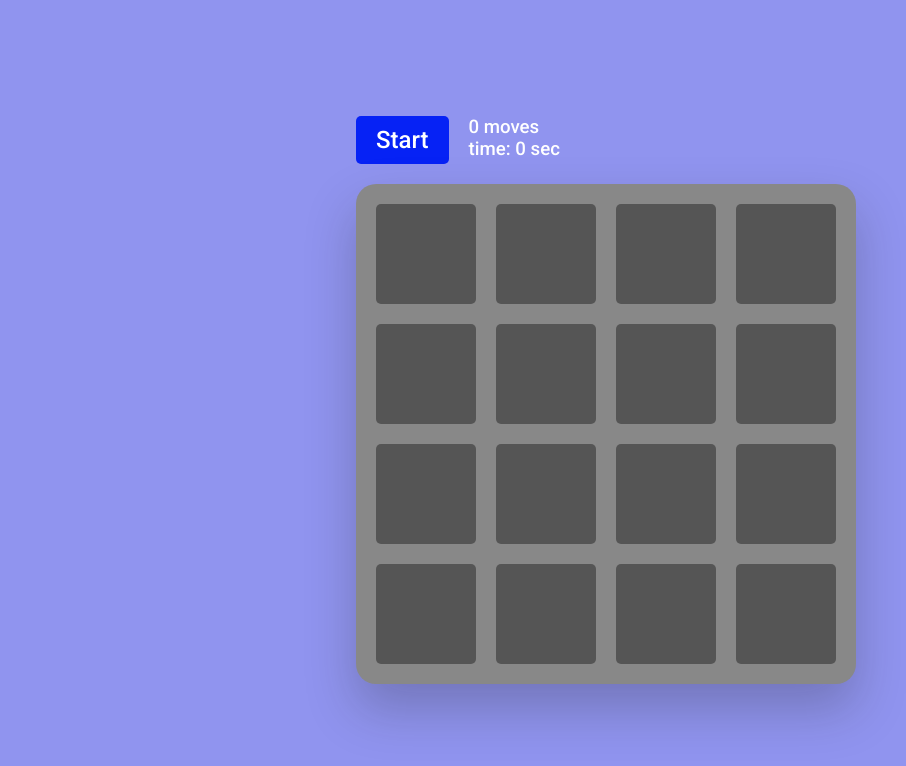
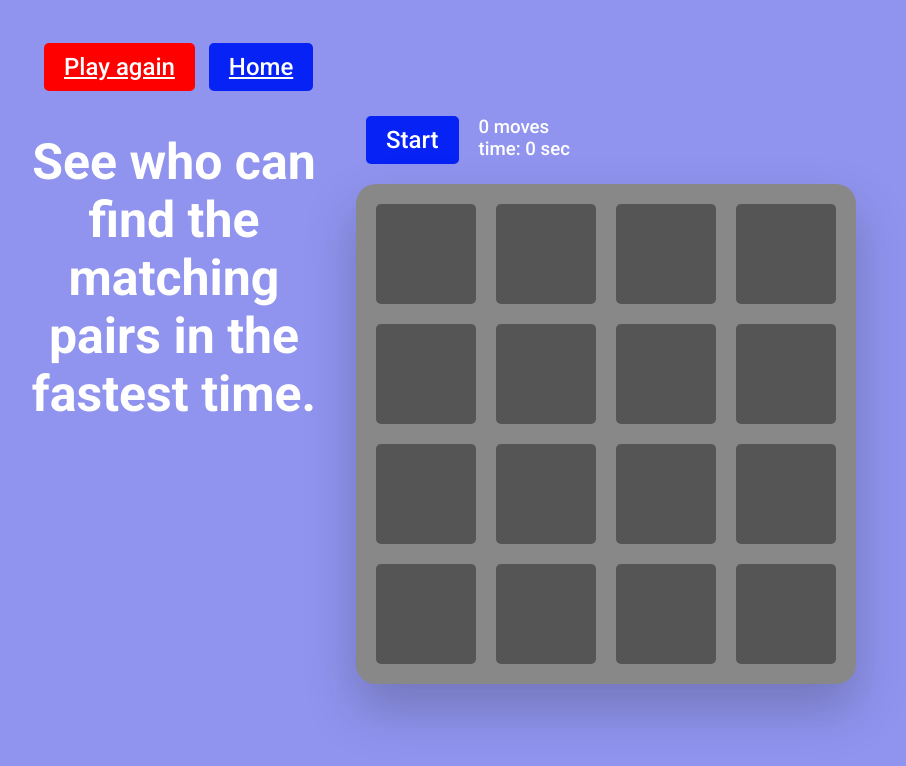
Before and after one commit to struk49/jsmemory-game, a plain HTML site: page index.html in a window 1280 px wide. Shown: the whole page, without its empty margins (34-940 px from the left). Drawn offline with Linux system fonts and the light colour scheme.

Commit message:
add html and css to game

```diff
--- a/css/style.css
+++ b/css/style.css
@@ -6,14 +6,37 @@ html {
     background-color: #9094ef;
     font-family: 'Roboto';
 }
-
+.btn{
+    background-color: red;
+    margin-top: 35px;
+    margin-left: 70px;
+}
+.btn a
+{
+    color: #fff;
+}
+button a
+{
+    color: #FFF;;
+}
+button
+{
+    margin-left: 10px;
+    padding: 10px;
+}
 .game {
     position: absolute;
     top: 50%;
     left: 50%;
     transform: translate(-50%, -50%);
 }
-
+h1{
+    max-width: 300px;
+    text-align: center;
+    font-size: 50px;
+    margin-left: 50px;
+    color: #fff;
+}
 .controls {
     display: flex;
     gap: 20px;
@@ -110,7 +133,7 @@ button {
     width: 100%;
     height: 100%;
     text-align: center;
-    background: #FDF8E6;
+    background: #555;
     transform: rotateY(180deg) rotateZ(50deg);
 }
 
--- a/ijs/index.js
+++ b/ijs/index.js
@@ -71,8 +71,7 @@ const generateGame = () => {
 
 const startGame = () => {
     state.gameStarted = true
-    selectors.start.classList.add('disabled')
-
+    selectors.start.classList.add('disabled');
     state.loop = setInterval(() => {
         state.totalTime++
 
@@ -124,6 +123,7 @@ const flipCard = card => {
                     with <span class="highlight">${state.totalFlips}</span> moves<br />
                     under <span class="highlight">${state.totalTime}</span> seconds
                 </span>
+                play again
             `
 
             clearInterval(state.loop)
--- a/index.html
+++ b/index.html
@@ -26,5 +26,9 @@
                 <div class="win">You won!</div>
             </div>
         </div>
+        <button class="btn btn-lg"><a href="index.html">Play again</a></button>
+        <button><a href="#">Home</a></button>
+        <aside>
+            <h1>See who can find the matching pairs in the fastest time.</h1></aside>
     </body>
 </html>
```
